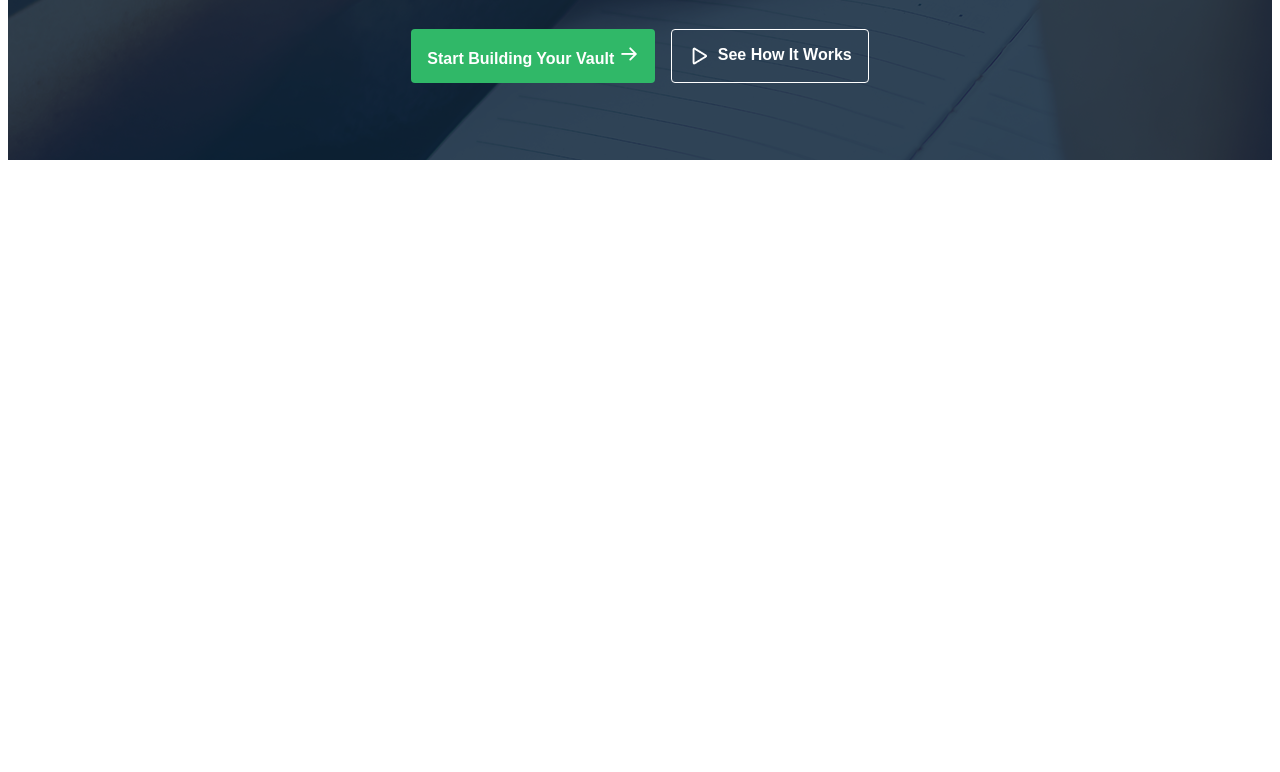
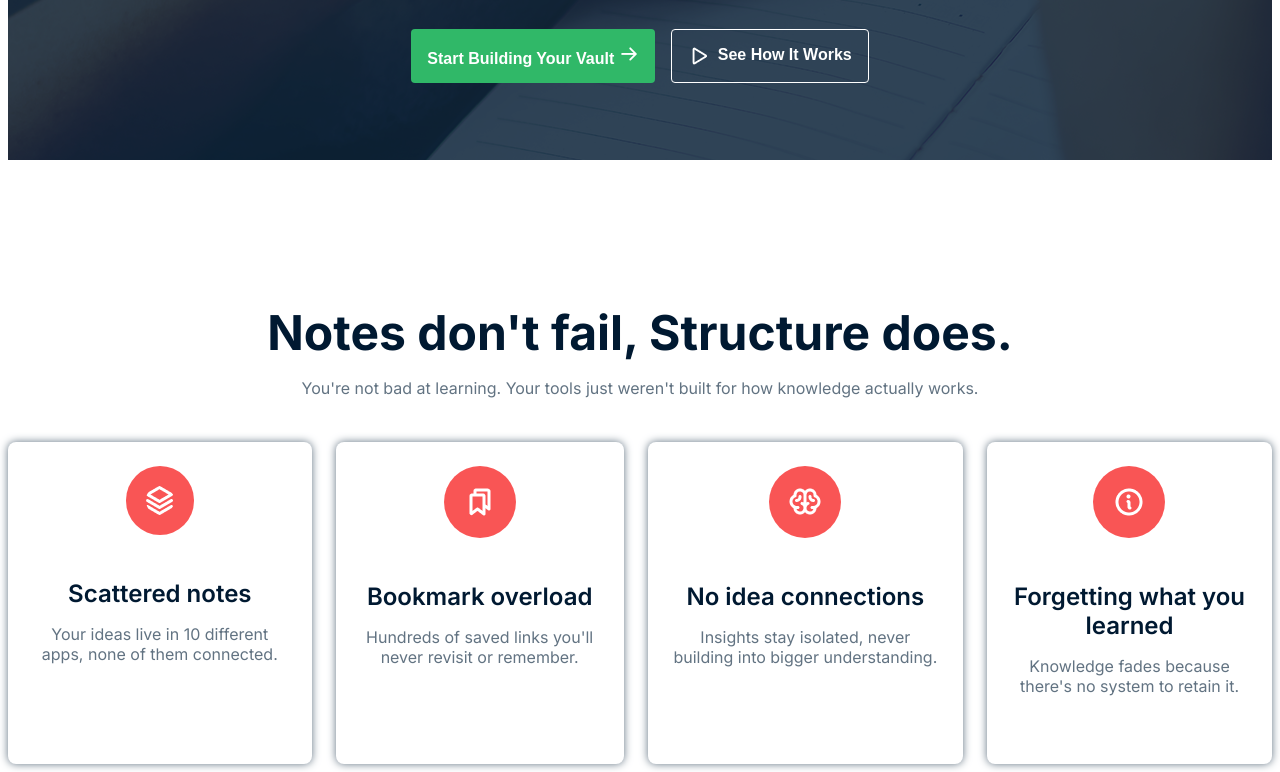
Before and after one commit to sanjidaj/Assignment-, a plain HTML site: page index.html in a window 1280 px wide. Shown: the part 618-1390 px from the top of the page. Before the commit the page ends 889 px from the top, so only its background shows below. Drawn offline with Linux system fonts and the light colour scheme.

Commit message:
Add notes section

```diff
--- a/index.html
+++ b/index.html
@@ -38,7 +38,36 @@
                <button class="btn2"><img src="assets/Play.png" alt=""> See How It Works</button>
             </div>
         </div>
+    </section>
+    <section id="notes">
+        <div class="notes-container">
+            <div>
+                <h2>Notes don't fail, Structure does.</h2>
+                <p>You're not bad at learning. Your tools just weren't built for how knowledge actually works.</p>
+            </div>
+            <div class="notes-box">
+                <div class="note-card">
+                    <img src="assets/Vector.png" alt="">
+                    <h3>Scattered notes</h3>
+                    <p>Your ideas live in 10 different apps, none of them connected.</p>
+                </div>
+                <div class="note-card">
+                    <img src="assets/Bookmarks.png" alt="">
+                    <h3>Bookmark overload</h3>
+                    <p>Hundreds of saved links you'll never revisit or remember.</p>
+                </div>
+                <div class="note-card">
+                    <img src="assets/Brain.png" alt="">
+                    <h3>No idea connections</h3>
+                    <p>Insights stay isolated, never building into bigger understanding.</p>
+                </div>
+                <div class="note-card">
+                    <img src="assets/Info.png" alt="">
+                    <h3>Forgetting what you learned</h3>
+                    <p>Knowledge fades because there's no system to retain it.</p>
+                </div>
 
+        </div>
     </section>
 </body>
 </html>
--- a/style/index.css
+++ b/style/index.css
@@ -102,3 +102,49 @@ nav .menu a{
     text-align: center;
     gap: 10px;
 }
+#notes{
+    display: flex;
+    text-align: center;
+    justify-content: center;
+}
+#notes .notes-container h2{
+   font-size: 48px;
+   font-weight: bold;
+   color: #001931;
+   margin-bottom: 16px;
+}
+#notes .notes-container p{
+    font-size: 16px;
+    color: #627382;
+    margin-bottom: 44px;
+}
+#notes .notes-container .notes-box{
+    display: flex;
+    gap: 24px;
+    max-width: 1360px;
+}
+.notes-box .note-card{
+    border-radius: 8px;
+    padding: 24px;
+    box-shadow: 0 0px 8px 0 #627382;
+
+}
+.note-card img{
+    padding: 20px;
+    margin-bottom: 16px;
+    border-radius: 100px;
+    background-color: #F95555;
+}
+.note-card h3{
+    font-size: 24px;
+    font-weight: 600;
+    color: #001931;
+    margin-bottom: 16px;
+}
+.note-card p{
+    font-size: 16px;
+    color: #627382;
+    line-height: 20px;
+    margin-bottom: 20px;
+
+}
```
